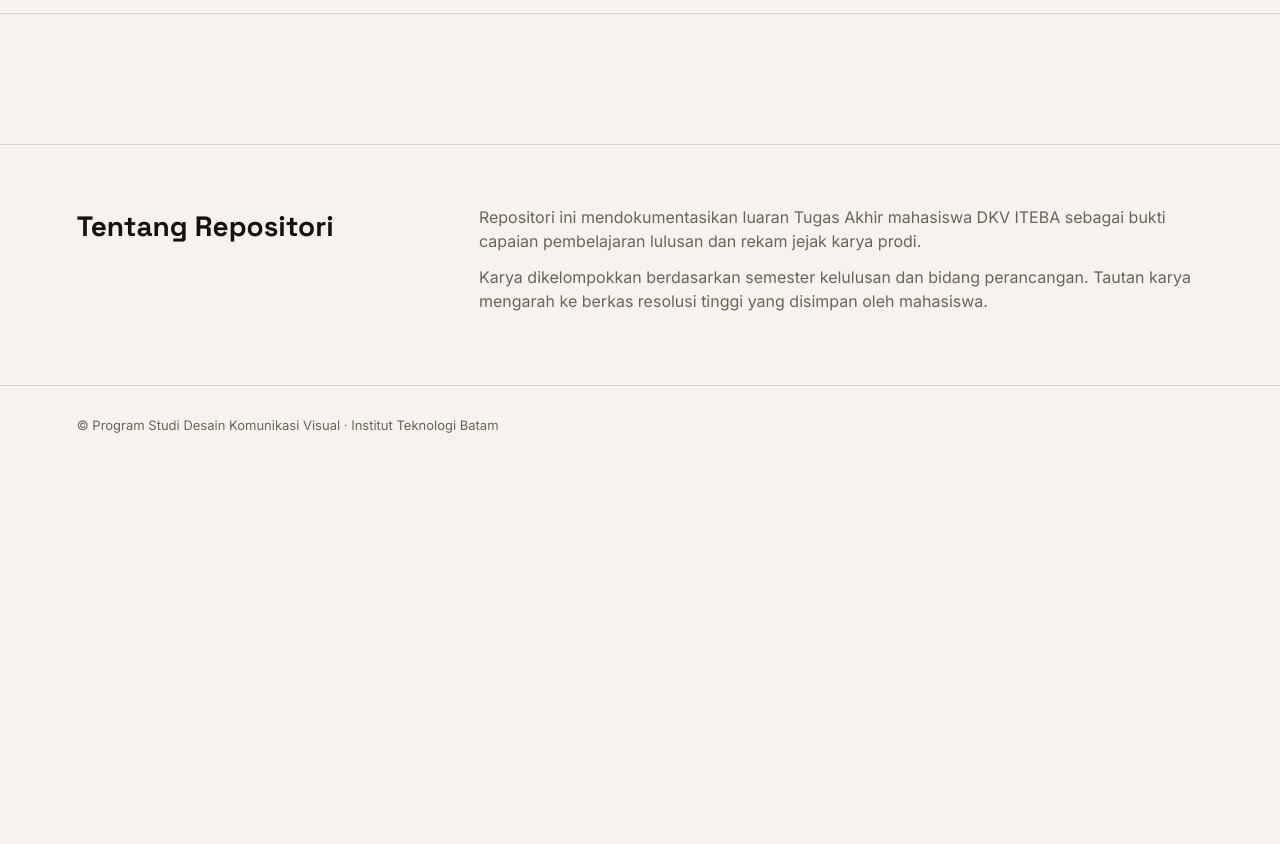
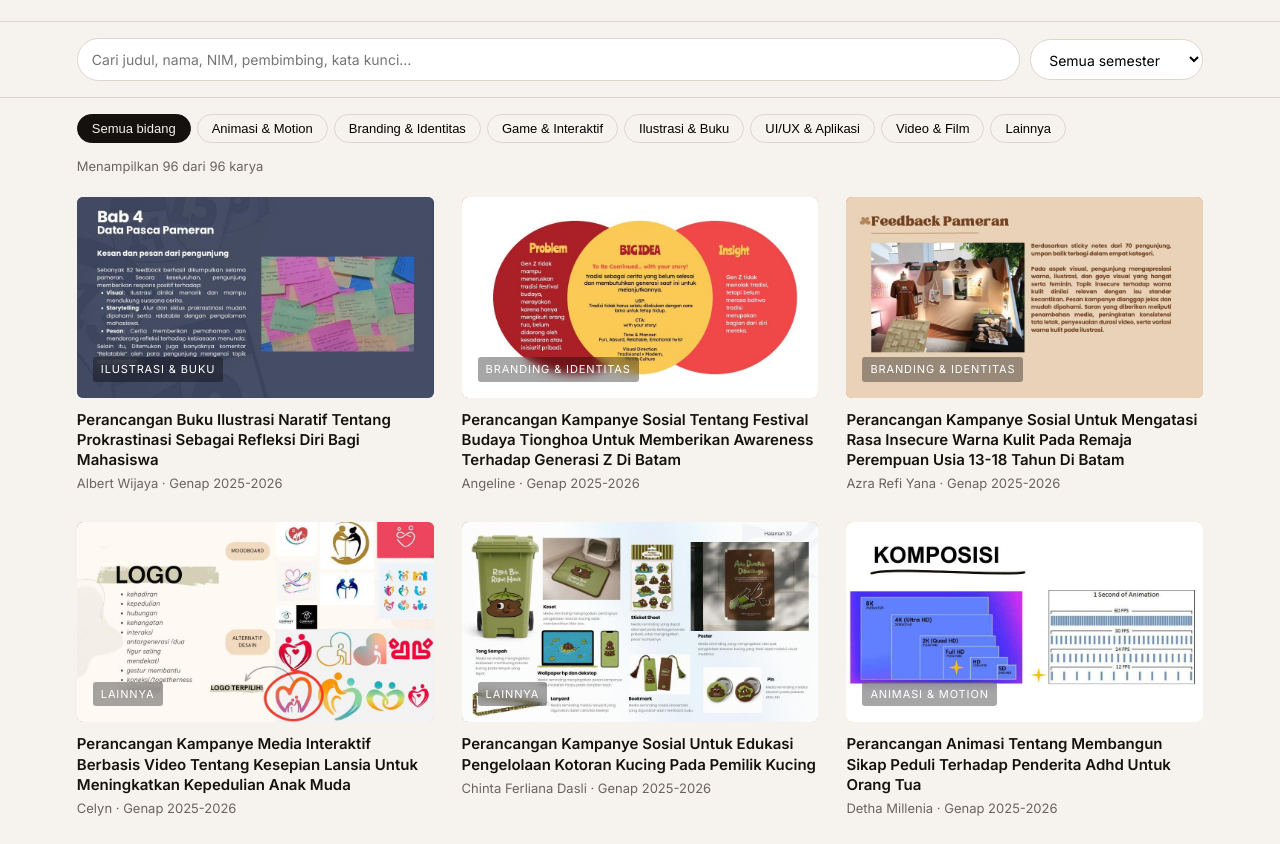
Before and after one commit to atemalfatih-png/repositori-ta-dkv, a plain HTML site: page index.html in a window 1280 px wide. Shown: the part 559-1403 px from the top of the page. Before the commit the page ends 1025 px from the top, so only its background shows below. Drawn offline with Linux system fonts and the light colour scheme.

Commit message:
Update index.html

```diff
--- a/index.html
+++ b/index.html
@@ -91,7 +91,7 @@ footer{padding:30px 6vw;font-size:13px;color:var(--muted);border-top:1px solid v
 
 <div class="modal" id="modal"><div class="box" id="box"></div></div>
 
-<script src="data/karya.js"></script>
+<script src="karya.js"></script>
 <script>
 const palette={'Branding & Identitas':['#e8462b','#f29e4c'],'Ilustrasi & Buku':['#3b6ea5','#8ec5e8'],'Game & Interaktif':['#4b2e83','#c86dd7'],'UI/UX & Aplikasi':['#1f7a6b','#7fd1ae'],'Animasi & Motion':['#d9a400','#f5df4d'],'Video & Film':['#222','#666'],'Lainnya':['#8a6f55','#cbb79c']};
 const $=s=>document.querySelector(s);
@@ -105,7 +105,7 @@ const kats=[...new Set(KARYA.map(k=>k.kategori))].sort((a,b)=>a==='Lainnya'?1:b=
 $('#stats').innerHTML=`<div><b>${KARYA.length}</b><small>Karya TA</small></div><div><b>${sems.length}</b><small>Semester</small></div><div><b>${kats.length}</b><small>Bidang karya</small></div>`;
 function chips(){$('#chips').innerHTML=['',...kats].map(k=>`<button class="chip ${k===kat?'on':''}" data-k="${esc(k)}">${k||'Semua bidang'}</button>`).join('')}
 function cover(k,big){const [a,b]=palette[k.kategori]||palette.Lainnya;
-  return `<div class="cover" style="background:linear-gradient(135deg,${a},${b})">${k.thumbnail?`<img src="${esc(k.thumbnail)}" alt="" loading="lazy">`:`<span class="big">${esc(initials(k.nama))}</span>`}<span class="tag">${esc(k.kategori)}</span></div>`}
+  return `<div class="cover" style="background:linear-gradient(135deg,${a},${b})">${k.thumbnail?`<img src="${esc(k.thumbnail.split('/').pop())}" alt="" loading="lazy">`:`<span class="big">${esc(initials(k.nama))}</span>`}<span class="tag">${esc(k.kategori)}</span></div>`}
 function render(){
   const q=$('#q').value.toLowerCase().trim(),s=$('#sem').value;
   const list=KARYA.filter(k=>(!s||k.semester===s)&&(!kat||k.kategori===kat)&&(!q||(k.judul+' '+k.nama+' '+k.nim+' '+k.pembimbing+' '+k.penguji+' '+k.kata_kunci).toLowerCase().includes(q)));
```
